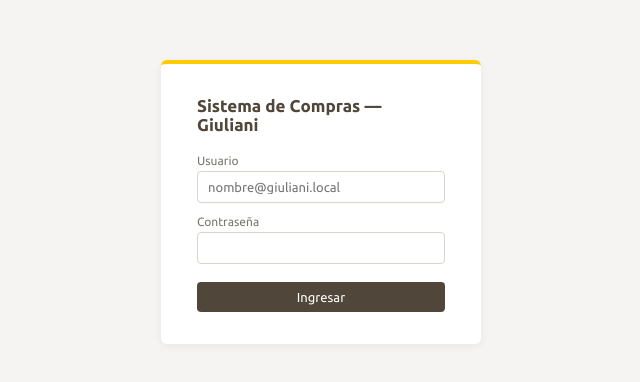
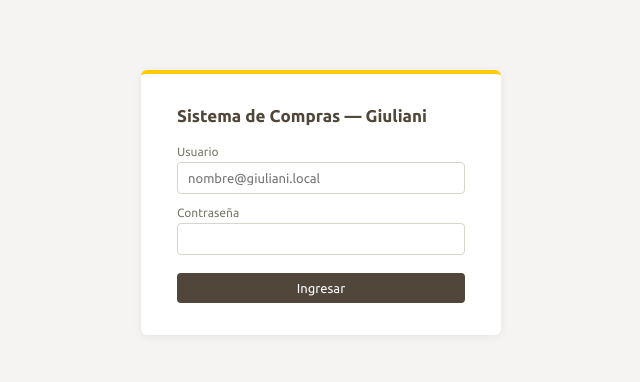
Before and after one commit to martinlingua/materiales-produccion, a plain HTML site: page index.html in a window 1280 px wide. Shown: the part 198-580 px from the top of the page, without its empty margins (319-959 px from the left). Drawn offline with nearby package versions, Linux system fonts and the light colour scheme.

Commit message:
Mostrar el título del login en una sola línea
Co-Authored-By: Claude Opus 5.5 <noreply@anthropic.com>

```diff
--- a/index.html
+++ b/index.html
@@ -182,10 +182,10 @@
     border-top: 4px solid var(--amarillo);
     border-radius: 6px;
     padding: 32px 36px;
-    width: 320px;
+    width: 360px;
     box-shadow: 0 2px 10px rgba(0,0,0,0.06);
   }
-  .caja-login h1 { font-size: 17px; margin: 0 0 20px; }
+  .caja-login h1 { font-size: 17px; margin: 0 0 20px; white-space: nowrap; }
   .caja-login label { display: block; font-size: 12px; color: var(--gris-claro); margin-bottom: 4px; margin-top: 12px; }
   .caja-login input {
     width: 100%;
```
Also changed, not shown: xp.html (+2 -2 lines).
